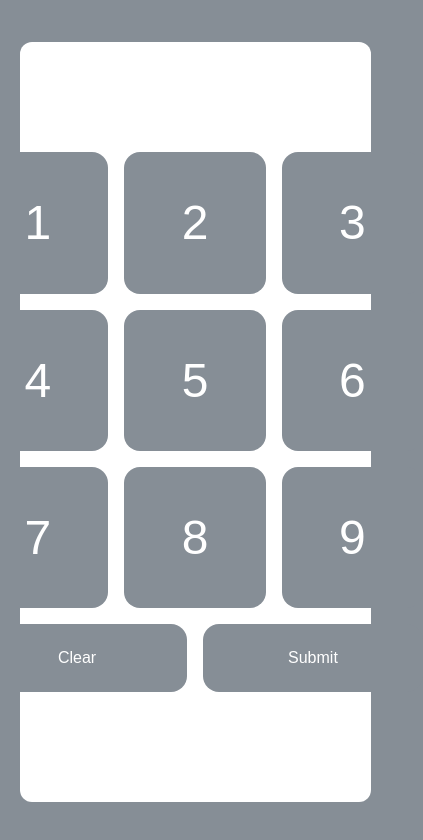
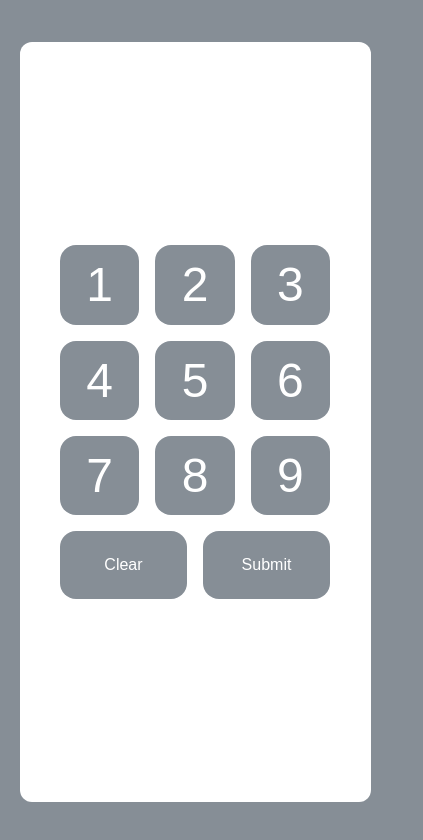
Before and after one commit to phanee123/DigitSpan, a React (Vite) app: page /numberpad in a window 390 px wide. Shown: the top 840 px of the page, 423 px wide, since content can reach past the window. Built offline with nearby package versions, Linux system fonts and the light colour scheme.

Commit message:
add media query in numberpad

```diff
--- a/src/components/instruction/Instruction.jsx
+++ b/src/components/instruction/Instruction.jsx
@@ -8,12 +8,12 @@ const Instruction = (props) => {
       {Parser(children)}
       <div className={styles.buttonContainer}>
         {label1 && (
-          <button onClick={props.handleBackClick} className={styles.buttonBack}>
+          <button onClick={handleBackClick} className={styles.buttonBack}>
             {label1}
           </button>
         )}
         {label2 && (
-          <button onClick={props.handleNextClick} className={styles.button}>
+          <button onClick={handleNextClick} className={styles.button}>
             {label2}
           </button>
         )}
--- a/src/page/PageNotFound.jsx
+++ b/src/page/PageNotFound.jsx
@@ -6,7 +6,7 @@ const PageNotFound = () => {
   const clickHandler = () => navigate("/");
   const content = "<h3>Page Not Found</h3";
   return (
-    <Instruction handleOnClick={clickHandler} label="Go Back to Home">
+    <Instruction handleNextClick={clickHandler} label2="Go Back to Home">
       {content}
     </Instruction>
   );
--- a/src/page/numberpad/styles.module.css
+++ b/src/page/numberpad/styles.module.css
@@ -59,3 +59,20 @@
 .buttonAction:target {
   background-color: #000;
 }
+
+@media (max-width: 767px) {
+  .numberpadWrapper {
+    width: 32vh;
+    height: 32vh;
+    display: grid;
+    gap: 1rem;
+    grid-template-columns: repeat(3, 1fr);
+  }
+  .actionsWrapper {
+    width: 32vh;
+    height: 8vh;
+    display: grid;
+    grid-template-columns: repeat(2, 1fr);
+    gap: 1rem;
+  }
+}
```
